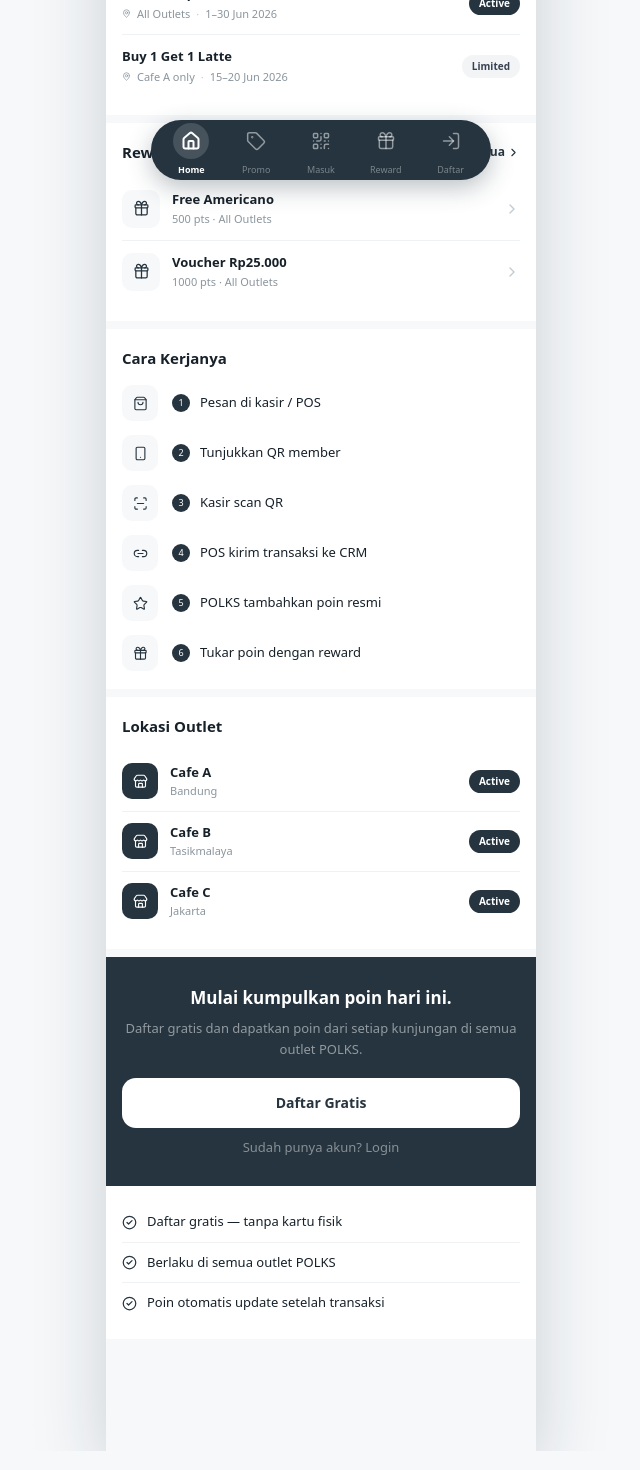
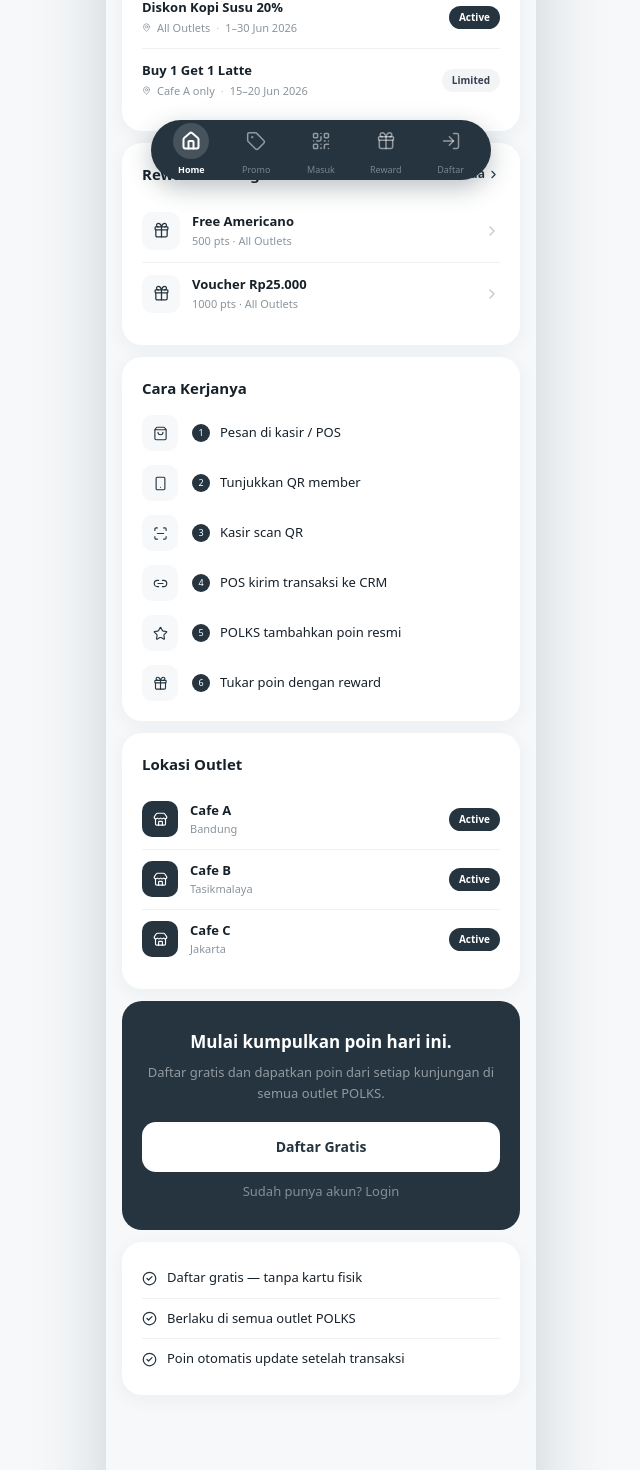
Before and after one commit to sandrianuriyaz/crm-cafe, a Next.js app in the folder frontend/: page / in a window 1280 px wide. Shown: the part 600-2070 px from the top of the page, without its empty margins (319-959 px from the left). Built offline with nearby package versions, Linux system fonts and the light colour scheme; no server answers.

Commit message:
refactor(ui): hapus aksen oranye (→navy) + declutter dashboard + polish kartu

```diff
--- a/frontend/src/app/globals.css
+++ b/frontend/src/app/globals.css
@@ -45,13 +45,13 @@ a:active {
 
 /* Seleksi teks bernuansa brand. */
 ::selection {
-  background-color: rgba(255, 107, 74, 0.25);
+  background-color: rgba(37, 52, 63, 0.12);
 }
 
 /* Elevasi halus untuk kartu putih ber-border. :where() = spesifisitas 0,
  * jadi kartu yang punya shadow eksplisit (shadow-*) tetap menang. */
 :where(.bg-white.border-polks-border) {
-  box-shadow: 0 6px 20px rgba(37, 52, 63, 0.1);
+  box-shadow: 0 4px 16px rgba(37, 52, 63, 0.06);
 }
 
 @media (prefers-reduced-motion: reduce) {
--- a/frontend/src/app/page.tsx
+++ b/frontend/src/app/page.tsx
@@ -182,7 +182,7 @@ export default function GuestHomePage() {
             { label: "Tentang", Icon: CheckCircle2, href: "/login" as const },
           ].map(({ label, Icon, href }) => (
             <Link key={label} href={href} className="flex flex-col items-center gap-1.5">
-              <div className="flex size-[50px] items-center justify-center rounded-2xl bg-polks-bg">
+              <div className="flex size-[50px] items-center justify-center rounded-2xl bg-polks-surface">
                 <Icon size={20} color="#25343F" strokeWidth={1.8} />
               </div>
               <span className="text-[10px] font-semibold text-polks-muted">{label}</span>
@@ -192,9 +192,9 @@ export default function GuestHomePage() {
       </div>
 
       {/* Content sections */}
-      <div className="bg-polks-bg">
+      <div className="bg-polks-bg pt-3">
         {/* Promo Aktif */}
-        <div className="mb-2 bg-white px-4 py-[18px]">
+        <div className="mx-4 mb-3 rounded-[20px] bg-white px-5 py-5 shadow-[0_4px_20px_rgba(37,52,63,0.05)]">
           <div className="mb-3.5 flex items-center justify-between">
             <h3 className="text-[15px] font-bold text-polks-text">Promo Aktif</h3>
             <Link href="/login" className="flex items-center gap-0.5 text-xs font-semibold text-polks-brand">
@@ -226,7 +226,7 @@ export default function GuestHomePage() {
         </div>
 
         {/* Reward Catalog */}
-        <div className="mb-2 bg-white px-4 py-[18px]">
+        <div className="mx-4 mb-3 rounded-[20px] bg-white px-5 py-5 shadow-[0_4px_20px_rgba(37,52,63,0.05)]">
           <div className="mb-3.5 flex items-center justify-between">
             <h3 className="text-[15px] font-bold text-polks-text">Reward Catalog</h3>
             <Link href="/login" className="flex items-center gap-0.5 text-xs font-semibold text-polks-brand">
@@ -262,7 +262,7 @@ export default function GuestHomePage() {
         </div>
 
         {/* Cara Kerjanya */}
-        <div className="mb-2 bg-white px-4 py-[18px]">
+        <div className="mx-4 mb-3 rounded-[20px] bg-white px-5 py-5 shadow-[0_4px_20px_rgba(37,52,63,0.05)]">
           <h3 className="mb-4 text-[15px] font-bold text-polks-text">Cara Kerjanya</h3>
           <div className="flex flex-col gap-3.5">
             {steps.map(({ Icon, text }, i) => (
@@ -282,7 +282,7 @@ export default function GuestHomePage() {
         </div>
 
         {/* Outlet */}
-        <div className="mb-2 bg-white px-4 py-[18px]">
+        <div className="mx-4 mb-3 rounded-[20px] bg-white px-5 py-5 shadow-[0_4px_20px_rgba(37,52,63,0.05)]">
           <h3 className="mb-3.5 text-[15px] font-bold text-polks-text">Lokasi Outlet</h3>
           {outlets.map((o, i) => (
             <div
@@ -307,7 +307,7 @@ export default function GuestHomePage() {
         </div>
 
         {/* CTA daftar */}
-        <div className="bg-polks-brand px-4 py-7 text-center">
+        <div className="mx-4 mb-3 rounded-[20px] bg-polks-brand px-5 py-7 text-center">
           <h3 className="mb-2 text-[17px] font-bold text-white">
             Mulai kumpulkan poin hari ini.
           </h3>
@@ -329,7 +329,7 @@ export default function GuestHomePage() {
         </div>
 
         {/* Value props */}
-        <div className="bg-white px-4 py-4">
+        <div className="mx-4 mb-3 rounded-[20px] bg-white px-5 py-4 shadow-[0_4px_20px_rgba(37,52,63,0.05)]">
           {[
             "Daftar gratis — tanpa kartu fisik",
             "Berlaku di semua outlet POLKS",
--- a/frontend/src/app/rewards/[id]/page.tsx
+++ b/frontend/src/app/rewards/[id]/page.tsx
@@ -232,7 +232,7 @@ export default function RewardDetailPage() {
                 setRedeemError(null);
                 setConfirming(true);
               }}
-              className="flex h-[52px] w-full items-center justify-center gap-2 rounded-[14px] bg-polks-smile text-sm font-bold text-white disabled:opacity-50"
+              className="flex h-[52px] w-full items-center justify-center gap-2 rounded-[14px] bg-polks-brand text-sm font-bold text-white disabled:opacity-50"
             >
               <Gift size={16} />
               {canRedeem
--- a/frontend/src/app/voucher-success/page.tsx
+++ b/frontend/src/app/voucher-success/page.tsx
@@ -73,7 +73,7 @@ export default function VoucherSuccessPage() {
           <div className="overflow-hidden rounded-2xl border border-polks-border bg-white">
             <div className="flex items-center justify-between px-5 pb-4 pt-5">
               <div>
-                <p className="text-[10px] font-bold uppercase tracking-[0.08em] text-polks-smile">
+                <p className="text-[10px] font-bold uppercase tracking-[0.08em] text-polks-brand">
                   Reward Voucher
                 </p>
                 <p className="mt-1 text-lg font-bold text-polks-text">
--- a/frontend/src/components/customer/login-required-modal.tsx
+++ b/frontend/src/components/customer/login-required-modal.tsx
@@ -72,7 +72,7 @@ export function LoginRequiredModal({
           <button
             type="button"
             onClick={() => router.push("/register")}
-            className="h-[50px] rounded-[14px] bg-polks-smile text-sm font-bold text-white"
+            className="h-[50px] rounded-[14px] border-[1.5px] border-polks-border bg-white text-sm font-bold text-polks-brand"
           >
             Daftar Gratis
           </button>
--- a/frontend/src/components/customer/redeem-sheet.tsx
+++ b/frontend/src/components/customer/redeem-sheet.tsx
@@ -101,7 +101,7 @@ export function RedeemSheet({
             type="button"
             disabled={redeeming || !canRedeem}
             onClick={onConfirm}
-            className="flex h-[50px] w-full items-center justify-center gap-2 rounded-[14px] bg-polks-smile text-sm font-bold text-white disabled:opacity-50"
+            className="flex h-[50px] w-full items-center justify-center gap-2 rounded-[14px] bg-polks-brand text-sm font-bold text-white disabled:opacity-50"
           >
             <Gift size={16} />
             {redeeming ? "Memproses…" : !canRedeem ? "Poin tidak cukup" : "Konfirmasi Penukaran"}
--- a/frontend/src/components/ui/button.tsx
+++ b/frontend/src/components/ui/button.tsx
@@ -5,7 +5,7 @@ import { cva, type VariantProps } from "class-variance-authority"
 import { cn } from "@/lib/utils"
 
 const buttonVariants = cva(
-  "inline-flex items-center justify-center gap-2 whitespace-nowrap rounded-xl transition-all focus-visible:outline-none focus-visible:ring-2 focus-visible:ring-polks-smile disabled:pointer-events-none disabled:opacity-50 [&_svg]:pointer-events-none [&_svg]:size-5 [&_svg]:shrink-0",
+  "inline-flex items-center justify-center gap-2 whitespace-nowrap rounded-xl transition-all focus-visible:outline-none focus-visible:ring-2 focus-visible:ring-polks-brand disabled:pointer-events-none disabled:opacity-50 [&_svg]:pointer-events-none [&_svg]:size-5 [&_svg]:shrink-0",
   {
     variants: {
       variant: {
@@ -18,7 +18,7 @@ const buttonVariants = cva(
         secondary:
           "bg-polks-surface text-polks-brand font-body-semibold text-body-semibold hover:bg-polks-border",
         ghost: "text-polks-brand font-body-semibold text-body-semibold hover:bg-polks-surface",
-        link: "text-polks-smile font-body-semibold text-body-semibold underline-offset-4 hover:underline",
+        link: "text-polks-brand font-body-semibold text-body-semibold underline-offset-4 hover:underline",
       },
       size: {
         default: "h-12 px-4",
```
Also changed, not shown: frontend/src/app/dashboard/page.tsx (+9 -30 lines).
